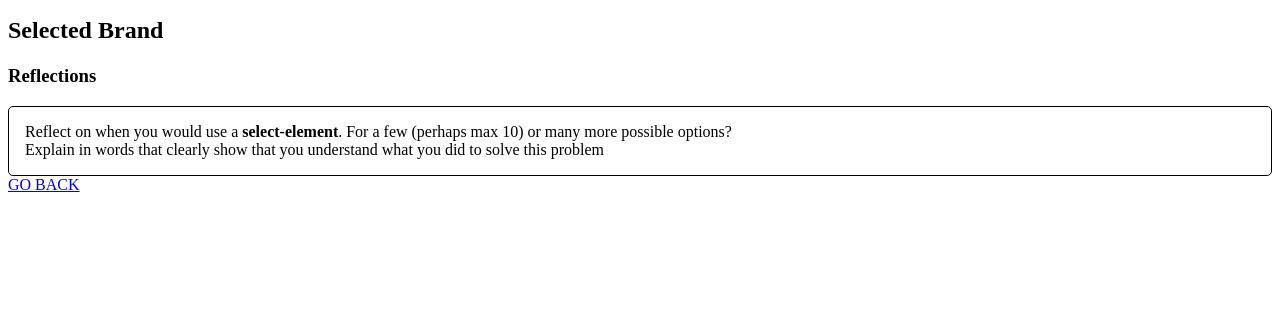
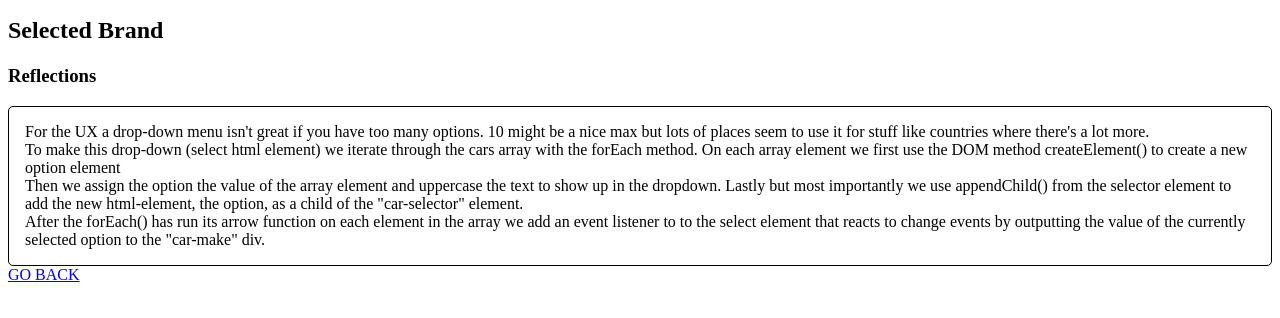
Before and after one commit to jakobagger/js_week_4, a plain HTML site: page js-day2-ex4.html in a window 1280 px wide. Shown: the part 102-420 px from the top of the page. Drawn offline with Linux system fonts and the light colour scheme.

Commit message:
Update js-day2-ex4.html
text for ex 4 added

```diff
--- a/js-day2-ex4.html
+++ b/js-day2-ex4.html
@@ -17,8 +17,12 @@
 
       <h3>Reflections</h3>
 <div style="border: 1px solid black; border-radius: 5px;padding: 1em;">
-  Reflect on when you would use a <b>select-element</b>. For a few (perhaps max 10) or many more possible options?<br>
-  Explain in words that clearly show that you understand what you did to solve this problem
+  For the UX a drop-down menu isn't great if you have too many options. 10 might be a nice max but lots of places seem to use it for stuff like countries where there's a lot more.<br>
+
+  To make this drop-down (select html element) we iterate through the cars array with the forEach method. On each array element we first use the DOM method createElement() to create a new option element <br>
+  Then we assign the option the value of the array element and uppercase the text to show up in the dropdown. Lastly but most importantly we use appendChild() from the selector element to add the new html-element, the option, as a child of the "car-selector" element. <br>
+
+  After the forEach() has run its arrow function on each element in the array we add an event listener to to the select element that reacts to change events by outputting the value of the currently selected option to the "car-make" div.
 </div>
 
 
```
